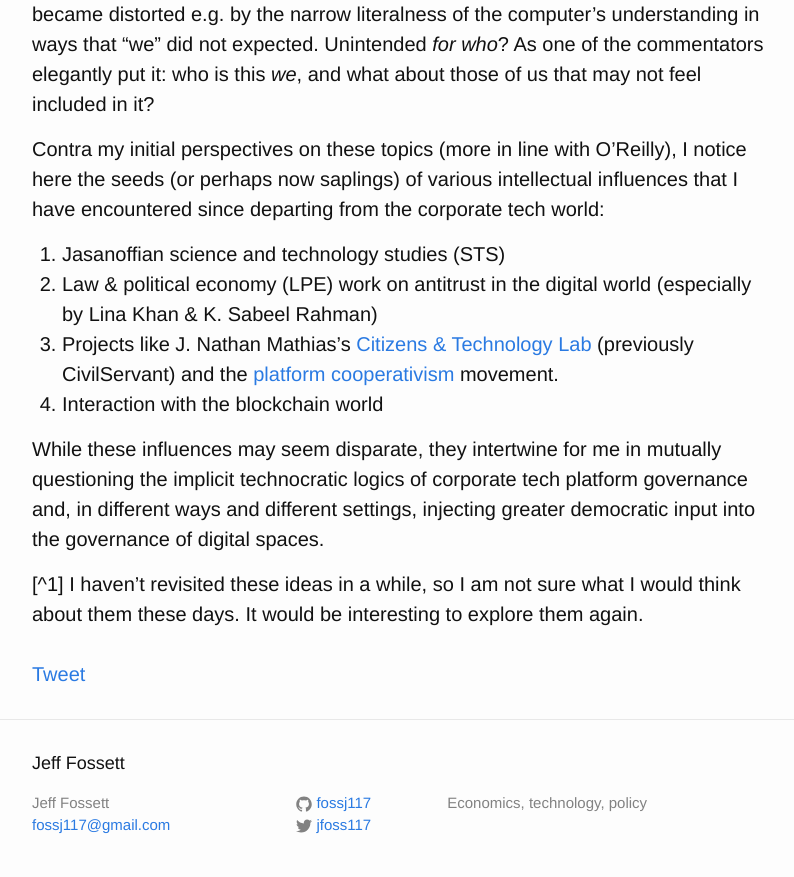
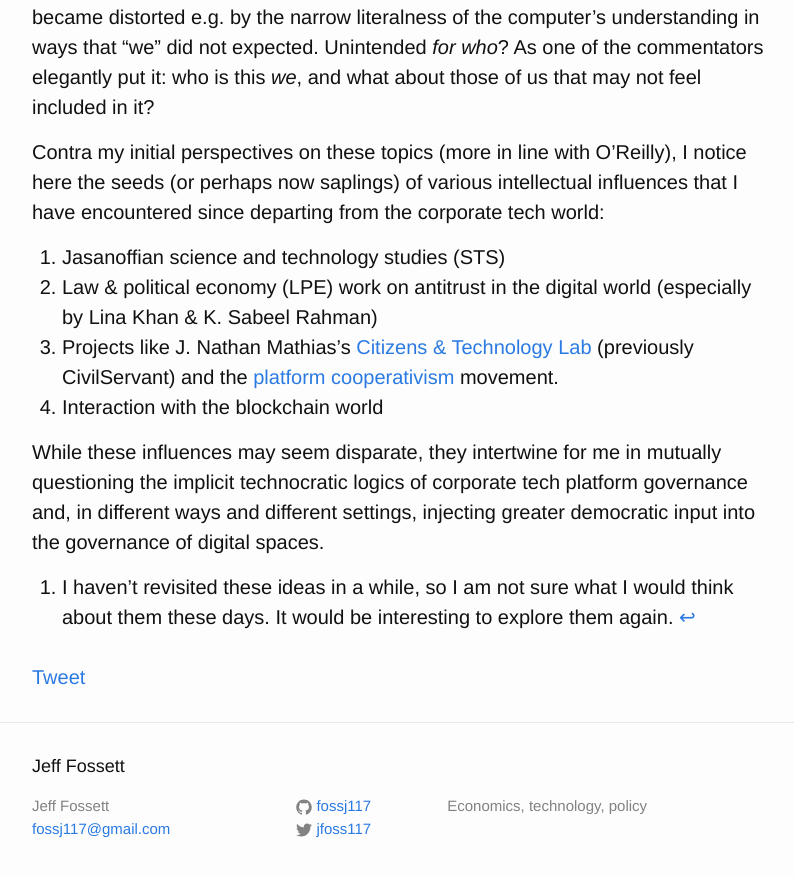
Before and after one commit to Fossj117/fossj117.github.io, a Jekyll site: the page built from _posts/2021-04-21-technocratic-assumptions.md, in a window 1280 px wide and 900 px high, scrolled down 1804 px. Shown: the top 877 px of the window, without its empty margins (238-1032 px from the left). Built offline with Jekyll 4.4.1, drawn with Linux system fonts in a browser that asks for light colours; a script that is not in the unit is left out; comment, search, counter and statistics services are not loaded; some of the changed text lies outside the part shown.

Commit message:
fix footnote

```diff
--- a/_posts/2021-04-21-technocratic-assumptions.md
+++ b/_posts/2021-04-21-technocratic-assumptions.md
@@ -40,4 +40,4 @@
 
 While these influences may seem disparate, they intertwine for me in mutually questioning the implicit technocratic logics of corporate tech platform governance and, in different ways and different settings, injecting greater democratic input into the governance of digital spaces.
 
-[^1] I haven't revisited these ideas in a while, so I am not sure what I would think about them these days. It would be interesting to explore them again.
+[^1]: I haven't revisited these ideas in a while, so I am not sure what I would think about them these days. It would be interesting to explore them again.
```
